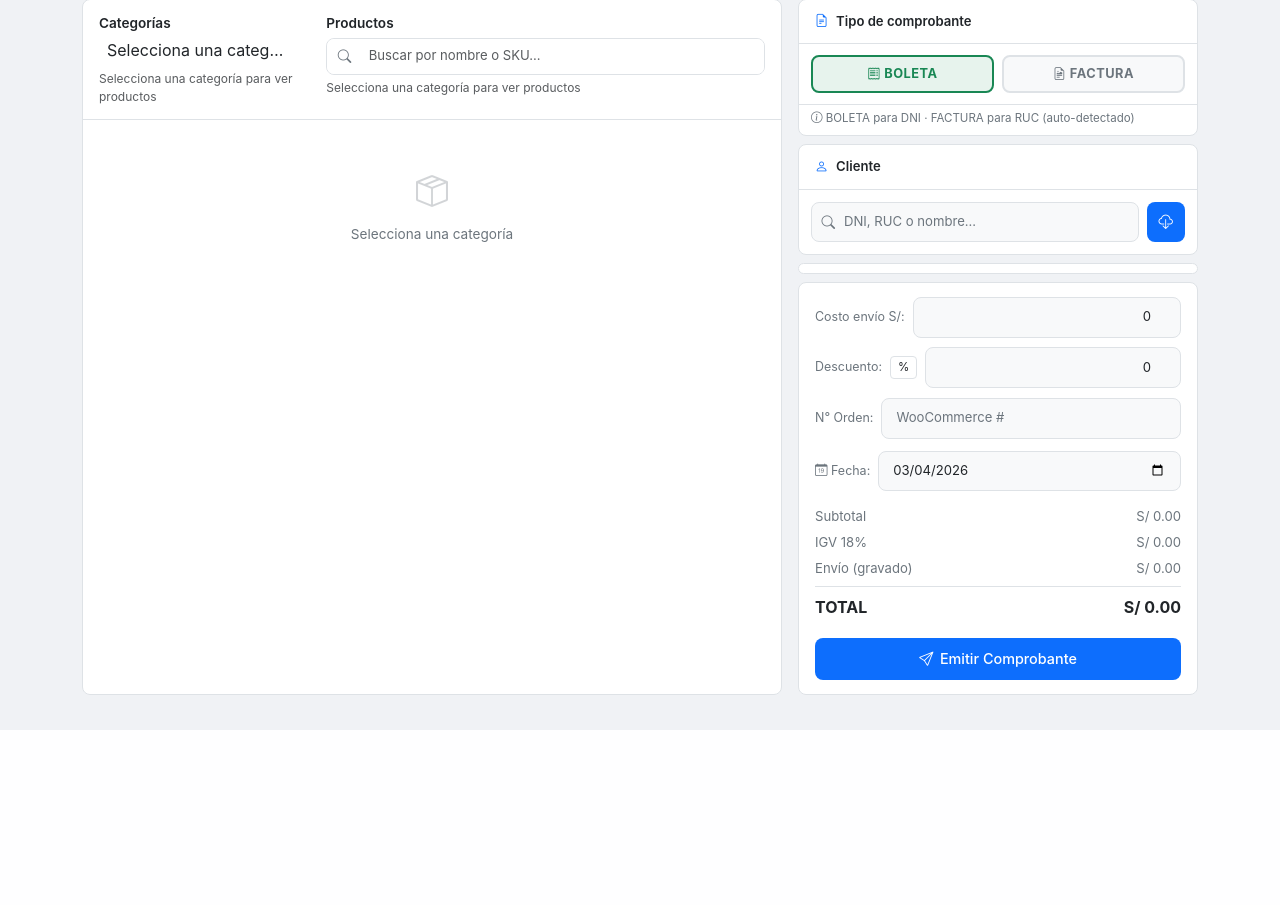
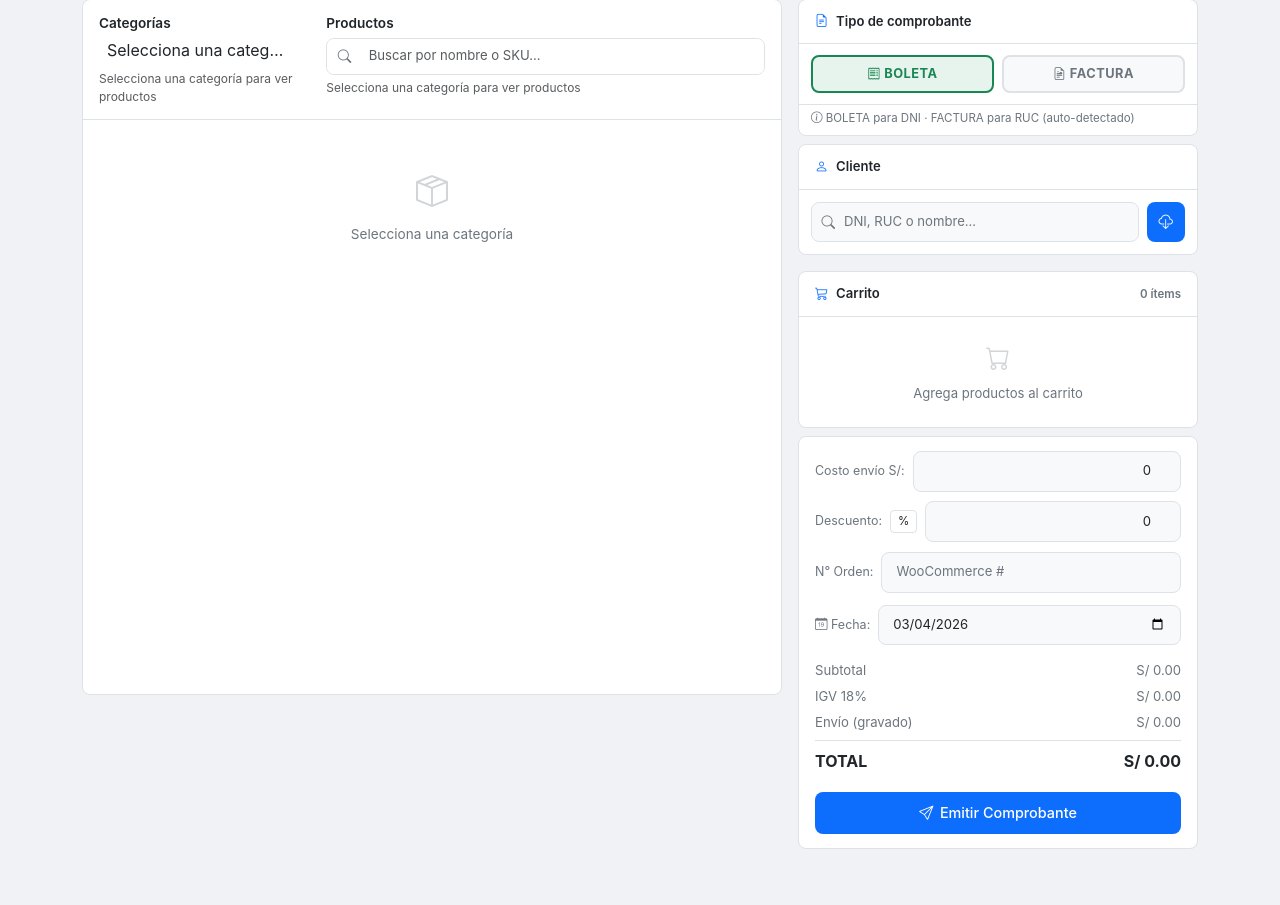
Before and after one commit to mickstmt/ArdavFact, a Python web app: template app/templates/ventas/nueva.html in a window 1280 px wide. Shown: the part 70-975 px from the top of the page. Before the commit the page ends 800 px from the top, so only its background shows below. Run offline with Jinja, Linux system fonts and the light colour scheme; the template is opened without the code that fills it, so the values that code supplies are empty; some libraries are stand-ins or nearby versions.

Commit message:
fix: carrito POS crece naturalmente al agregar ítems
Cambio de layout fijo a layout libre en la columna del carrito:
- El catálogo queda fijo (sticky) con scroll interno
- La columna del carrito crece con los ítems y la página scrollea
- Se elimina flex:1/overflow:hidden del panel de ítems

Co-Authored-By: Claude Sonnet 4.6 <noreply@anthropic.com>

```diff
--- a/app/templates/ventas/nueva.html
+++ b/app/templates/ventas/nueva.html
@@ -3,9 +3,9 @@
 
 {% block extra_css %}
 <style>
-  .pos-wrapper { display: flex; gap: 1rem; height: calc(100vh - var(--af-navbar-h) - 3rem); min-height: 500px; }
-  .pos-catalog { flex: 1; display: flex; flex-direction: column; overflow: hidden; }
-  .pos-cart    { width: 400px; min-width: 340px; display: flex; flex-direction: column; overflow: hidden; }
+  .pos-wrapper { display: flex; gap: 1rem; align-items: flex-start; min-height: calc(100vh - var(--af-navbar-h) - 3rem); }
+  .pos-catalog { flex: 1; display: flex; flex-direction: column; overflow: hidden; height: calc(100vh - var(--af-navbar-h) - 3rem); position: sticky; top: 1rem; }
+  .pos-cart    { width: 400px; min-width: 340px; display: flex; flex-direction: column; gap: 0; }
   .pos-panel { background: var(--af-surface); border: 1px solid var(--af-border); border-radius: var(--af-radius); }
   .pos-panel-header { padding: 0.75rem 1rem; border-bottom: 1px solid var(--af-border); font-size:0.82rem; font-weight:600; color:var(--af-text); display:flex; align-items:center; gap:0.5rem; }
   .pos-scroll { overflow-y: auto; flex: 1; }
@@ -108,7 +108,7 @@
   </div>
 
   {# ── CARRITO ── #}
-  <div class="pos-cart d-flex flex-column gap-2">
+  <div class="pos-cart d-flex flex-column gap-2" style="padding-bottom:2rem;">
 
     {# Tipo comprobante — selector SIEMPRE visible #}
     <div class="pos-panel" style="flex-shrink:0;">
@@ -166,12 +166,12 @@
     </div>
 
     {# Ítems #}
-    <div class="pos-panel d-flex flex-column" style="flex:1; overflow:hidden; min-height:0;">
+    <div class="pos-panel" style="margin-top:0.5rem;">
       <div class="pos-panel-header">
         <i class="bi bi-cart3" style="color:var(--af-primary);"></i>Carrito
         <span id="cart-count" class="ms-auto" style="font-size:0.72rem; color:var(--af-text-muted);">0 ítems</span>
       </div>
-      <div class="pos-scroll" id="cart-items">
+      <div id="cart-items">
         <div id="cart-empty" class="text-center py-4" style="color:var(--af-text-muted); font-size:0.82rem;">
           <i class="bi bi-cart" style="font-size:1.5rem; opacity:0.3; display:block; margin-bottom:0.4rem;"></i>
           Agrega productos al carrito
```
